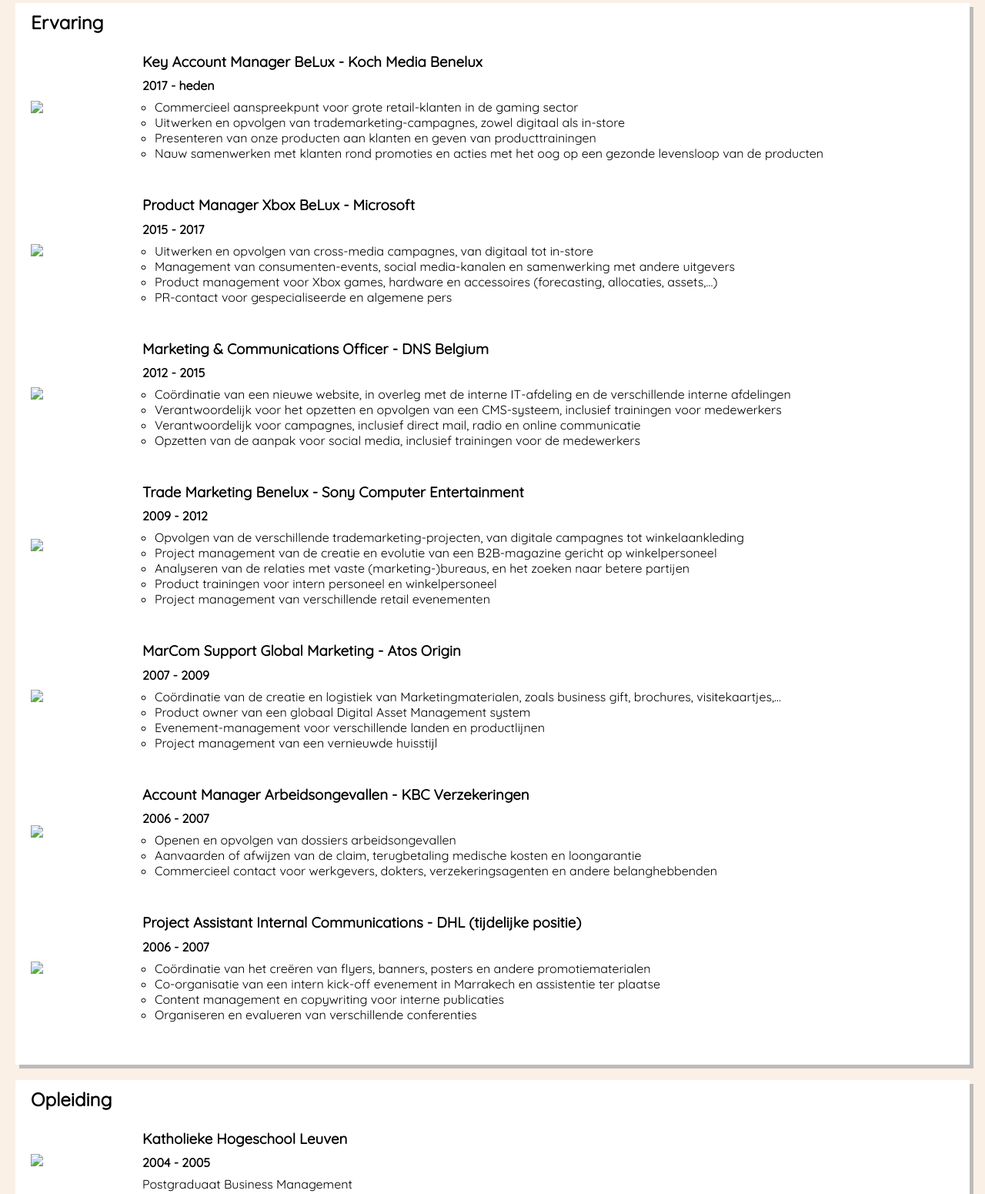
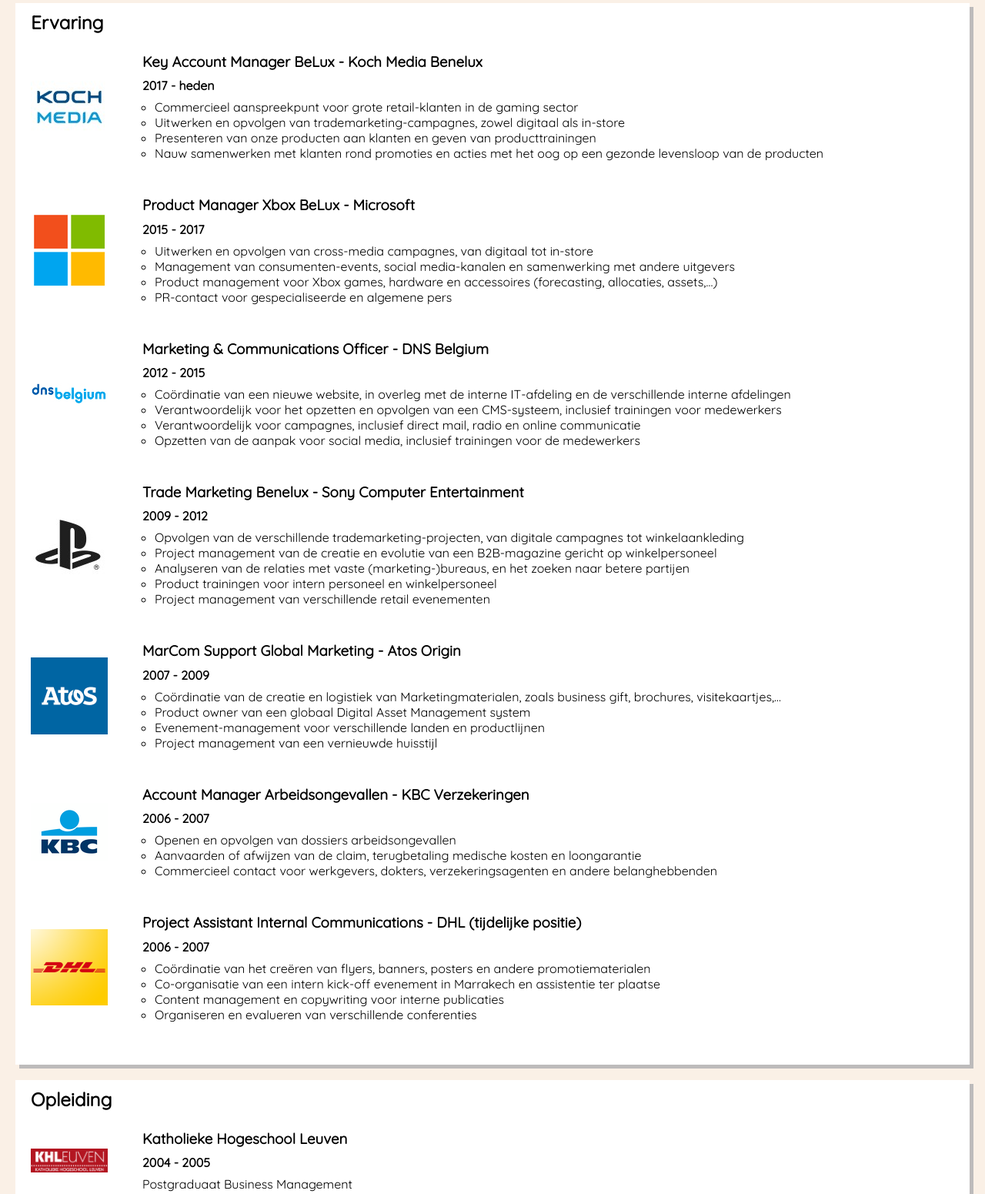
Before and after one commit to KevinDillaerts/resume, a plain HTML site: page index.html in a window 1280 px wide. Shown: the part 220-1771 px from the top of the page at 77% size. Drawn offline with Linux system fonts and the light colour scheme.

Commit message:
img name changes

```diff
--- a/index.html
+++ b/index.html
@@ -40,7 +40,7 @@
     <div class="textfield">
         <h2><a class="anchor" id="ervaring"></a>Ervaring</h2>
         <container class="job-listing">
-            <img class="job-logo" src="Job logos/Koch Media.jpeg"></img>
+            <img class="job-logo" src="Job_logos/Koch_Media.jpeg"></img>
             <div class="job-details">
                 <h3>Key Account Manager BeLux - Koch Media Benelux</h3>
                 <h4>2017 - heden</h4>
@@ -53,7 +53,7 @@
             </div>
         </container>
         <container class="job-listing">
-            <img class="job-logo" src="Job logos/Microsoft.png"></img>
+            <img class="job-logo" src="Job_logos/Microsoft.png"></img>
             <div class="job-details">
                 <h3>Product Manager Xbox BeLux - Microsoft</h3>
                 <h4>2015 - 2017</h4>
@@ -66,7 +66,7 @@
             </div>
         </container>
         <container class="job-listing">
-            <img class="job-logo" src="Job logos/DNS Belgium.png"></img>
+            <img class="job-logo" src="Job_logos/DNS_Belgium.png"></img>
             <div class="job-details">
                 <h3>Marketing & Communications Officer - DNS Belgium</h3>
                 <h4>2012 - 2015</h4>
@@ -79,7 +79,7 @@
             </div>
         </container>
         <container class="job-listing">
-            <img class="job-logo" src="Job logos/PlayStation.jpeg"></img>
+            <img class="job-logo" src="Job_logos/PlayStation.jpeg"></img>
             <div class="job-details">
                 <h3>Trade Marketing Benelux - Sony Computer Entertainment</h3>
                 <h4>2009 - 2012</h4>
@@ -93,7 +93,7 @@
             </div>
         </container>
         <container class="job-listing">
-            <img class="job-logo" src="Job logos/Atos.png"></img>
+            <img class="job-logo" src="Job_logos/Atos.png"></img>
             <div class="job-details">
                 <h3>MarCom Support Global Marketing - Atos Origin</h3>
                 <h4>2007 - 2009</h4>
@@ -106,7 +106,7 @@
             </div>
         </container>
         <container class="job-listing">
-            <img class="job-logo" src="Job logos/KBC.png"></img>
+            <img class="job-logo" src="Job_logos/KBC.png"></img>
             <div class="job-details">
                 <h3>Account Manager Arbeidsongevallen - KBC Verzekeringen</h3>
                 <h4>2006 - 2007</h4>
@@ -118,7 +118,7 @@
             </div>
         </container>
         <container class="job-listing">
-            <img class="job-logo" src="Job logos/DHL.png"></img>
+            <img class="job-logo" src="Job_logos/DHL.png"></img>
             <div class="job-details">
                 <h3>Project Assistant Internal Communications - DHL (tijdelijke positie)</h3>
                 <h4>2006 - 2007</h4>
@@ -135,7 +135,7 @@
     <div class="textfield">
         <h2><a class="anchor" id="opleiding"></a>Opleiding</h2>
         <container class="job-listing">
-            <img class="job-logo" src="Job logos/KHL.png"></img>
+            <img class="job-logo" src="Job_logos/KHL.png"></img>
             <div class="job-details">
                 <h3>Katholieke Hogeschool Leuven</h3>
                 <h4>2004 - 2005</h4>
@@ -143,7 +143,7 @@
             </div>
         </container>
         <container class="job-listing">
-            <img class="job-logo" src="Job logos/KHL.png"></img>
+            <img class="job-logo" src="Job_logos/KHL.png"></img>
             <div class="job-details">
                 <h3>Katholieke Hogeschool Leuven</h3>
                 <h4>2000 - 2004</h4>
```
